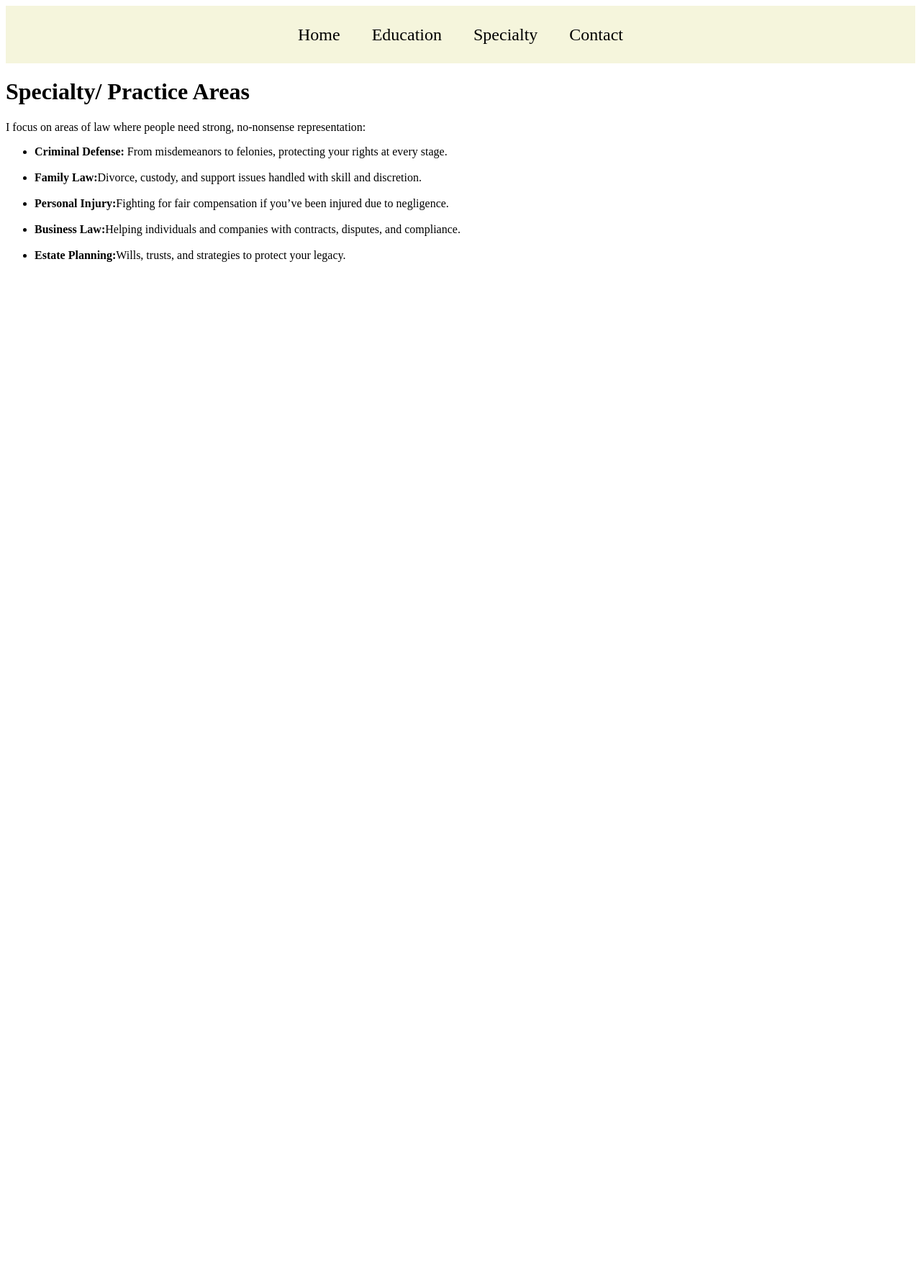
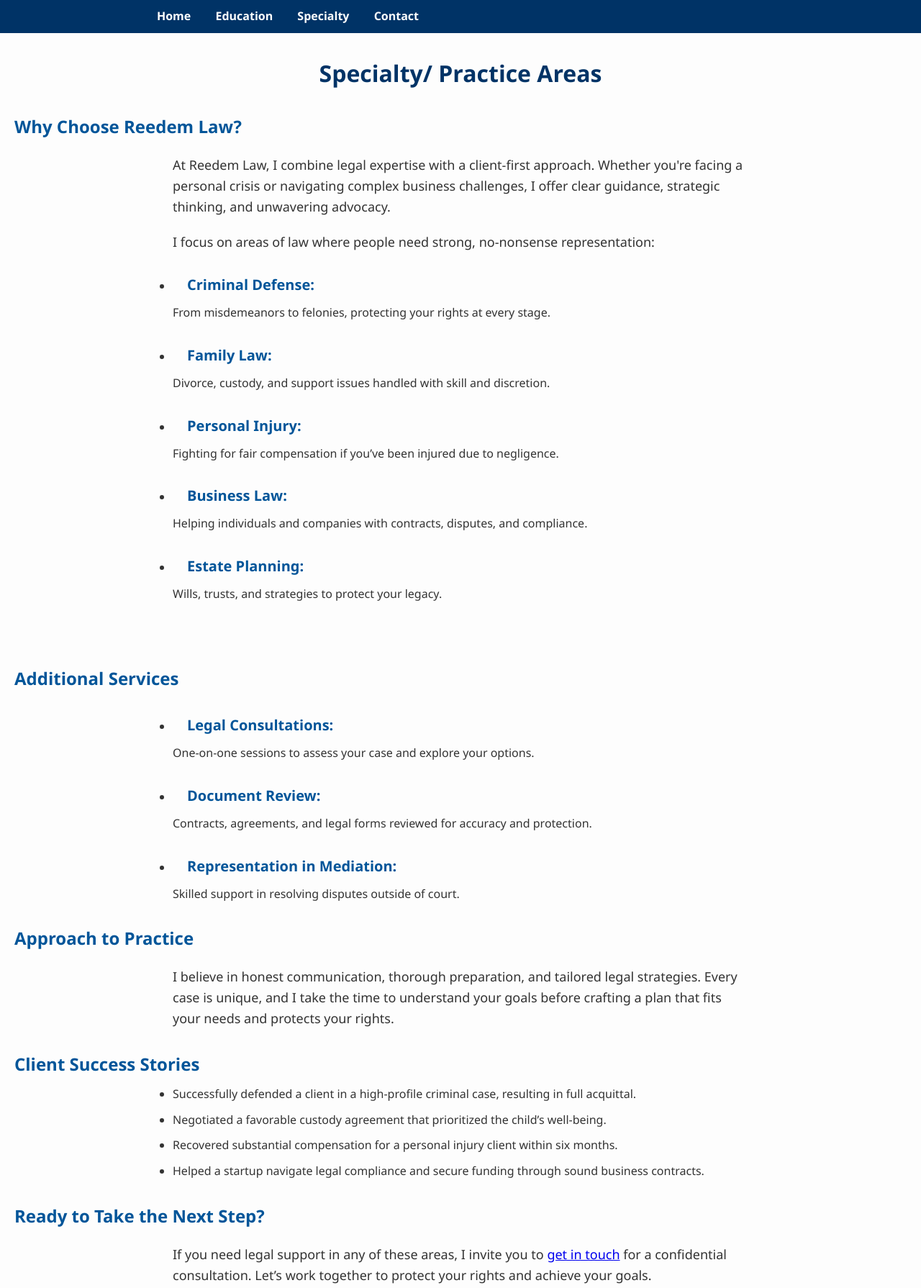
Before and after one commit to destiny326/Destiny-s-Space, a plain HTML site: page ASSIGNMENTS/Multi-page Website/Specialty.HTML in a window 1280 px wide. Shown: the whole page at 72% size. Before the commit the page ends 800 px from the top, so only its background shows below. Drawn offline with Linux system fonts and the light colour scheme.

Commit message:
finished

```diff
--- a/ASSIGNMENTS/Multi-page Website/Multipage - styles/multistyles.CSS
+++ b/ASSIGNMENTS/Multi-page Website/Multipage - styles/multistyles.CSS
@@ -1,27 +1,120 @@
-nav#topmenu ul {
-    list-style: none;
-    background-color: beige;
-    text-align: center;
+/*index-home page*/
+
+body {
+    font-family: 'Segoe UI', Tahoma, Geneva, Verdana, sans-serif;
+    margin: 0;
     padding: 0;
-    margin: 0;
-
+    background-color: #fdfdfd;
+    color: #333;
+    line-height: 1.6;
 }
 
-nav#topmenu li {
-    font-size: 24px;
-    line-height: 40px;
-    height: 40px;
-    display: inline-block;
-    padding: 20px;
+p {
+    max-width: 800px;
+    margin: 20px auto;
+    padding: 0 20px;
+    font-size: 18px;
+    line-height: 1.6;
+    color: #333;
+}
+
+nav#topmenu {
+    background-color: #003366;
+    padding: 10px 0;
+}
+
+nav#topmenu ul {
+    list-style-type: none;
+    margin: 0;
+    padding: 0;
+    text-align: center;
+}
+
+nav#topmenu ul li {
+    display: inline;
+    margin: 0 15px;
+}
+
+nav#topmenu ul li a {
+    color: white;
+    text-decoration: none;
+    font-weight: bold;
+    font-size: 16px;
+}
+
+nav#topmenu ul li a:hover {
+    text-decoration: underline;
 }
 
 
-nav#topmenu a{
-    text-decoration: none;
-    color:black;
+h1.headers {
+    text-align: center;
+    color: #003366;
+    margin-top: 30px;
+    font-size: 32px;
 }
 
-nav#topmenu a:hover{
-    text-decoration: none;
-    color: aqua;
+h2 {
+    color: #005599;
+    margin: 30px 20px 10px;
+    font-size: 24px;
 }
+
+p#mission, #about, #contact-info {
+    max-width: 800px;
+    margin: 20px auto;
+    padding: 0 20px;
+    font-size: 18px;
+}
+
+ul {
+    max-width: 800px;
+    margin: 10px auto 30px;
+    padding: 0 20px;
+    font-size: 16px;
+}
+
+ul li {
+    margin-bottom: 10px;
+}
+
+
+img {
+    display: block;
+    margin: 20px auto;
+    max-width: 300px;
+    height: auto;
+    border-radius: 8px;
+    box-shadow: 0 4px 8px rgba(0,0,0,0.1);
+}
+
+@media screen and (max-width: 768px) {
+    #topmenu ul li {
+        display: block;
+        margin: 10px 0;
+    }
+
+    img {
+        max-width: 90%;
+    }
+
+    #mission, #about, #contact-info, ul {
+        padding: 0 10px;
+    }
+}
+
+/* education*/
+
+p#edu, #summary {
+    max-width: 800px;
+    margin: 20px auto;
+    padding: 0 20px;
+    font-size: 18px;
+}
+
+strong {
+    display: block;
+    font-size: 20px;
+    color: #005599;
+    margin: 30px 20px 10px;
+}
--- a/ASSIGNMENTS/Multi-page Website/Specialty.HTML
+++ b/ASSIGNMENTS/Multi-page Website/Specialty.HTML
@@ -17,22 +17,51 @@
     </nav>
     <h1 class="headers">Specialty/ Practice Areas</h1>
 
+
+    <h2>Why Choose Reedem Law?</h2>
+<p>
+  At Reedem Law, I combine legal expertise with a client-first approach. Whether you're facing a personal crisis or navigating complex business challenges, I offer clear guidance, strategic thinking, and unwavering advocacy.
+</p>
+
     <P> I focus on areas of law where people need strong, no-nonsense representation:</P>
     <ul>
 
-        <li><Strong>Criminal Defense:</Strong> From misdemeanors to felonies, protecting your rights at every stage.</li><br>
+        <li><Strong>Criminal Defense:</Strong> From misdemeanors to felonies, protecting your rights at every stage.</li>
 
+         <li><strong>Family Law:</strong>Divorce, custody, and support issues handled with skill and discretion.</li>
 
-         <li><strong>Family Law:</strong>Divorce, custody, and support issues handled with skill and discretion.</li><br>
+         <li><strong>Personal Injury:</strong>Fighting for fair compensation if you’ve been injured due to negligence.</li>
 
+         <li><strong>Business Law:</strong>Helping individuals and companies with contracts, disputes, and compliance.</li>
 
-         <li><strong>Personal Injury:</strong>Fighting for fair compensation if you’ve been injured due to negligence.</li><br>
+         <li><strong>Estate Planning:</strong>Wills, trusts, and strategies to protect your legacy.</li>
+    </ul>
+<br>
 
+<h2>Additional Services</h2>
+<ul>
+  <li><strong>Legal Consultations:</strong> One-on-one sessions to assess your case and explore your options.</li>
+  <li><strong>Document Review:</strong> Contracts, agreements, and legal forms reviewed for accuracy and protection.</li>
+  <li><strong>Representation in Mediation:</strong> Skilled support in resolving disputes outside of court.</li>
+</ul>
 
-         <li><strong>Business Law:</strong>Helping individuals and companies with contracts, disputes, and compliance.</li><br>
+<h2>Approach to Practice</h2>
+<p>
+  I believe in honest communication, thorough preparation, and tailored legal strategies. Every case is unique, and I take the time to understand your goals before crafting a plan that fits your needs and protects your rights.
+</p>
 
+<h2>Client Success Stories</h2>
+<ul>
+  <li>Successfully defended a client in a high-profile criminal case, resulting in full acquittal.</li>
+  <li>Negotiated a favorable custody agreement that prioritized the child’s well-being.</li>
+  <li>Recovered substantial compensation for a personal injury client within six months.</li>
+  <li>Helped a startup navigate legal compliance and secure funding through sound business contracts.</li>
+</ul>
 
-         <li><strong>Estate Planning:</strong>Wills, trusts, and strategies to protect your legacy.</li><br>
-    </ul>
+<h2>Ready to Take the Next Step?</h2>
+<p>
+  If you need legal support in any of these areas, I invite you to <a href="Contact.HTML">get in touch</a> for a confidential consultation. Let’s work together to protect your rights and achieve your goals.
+</p>
+
 </body>
 </html>
```
Also changed, not shown: ASSIGNMENTS/Multi-page Website/Contact.HTML (+2 -2 lines), ASSIGNMENTS/Multi-page Website/Education.HTML (+41 -3 lines), ASSIGNMENTS/Multi-page Website/index.HTML (+29 -1 lines).
